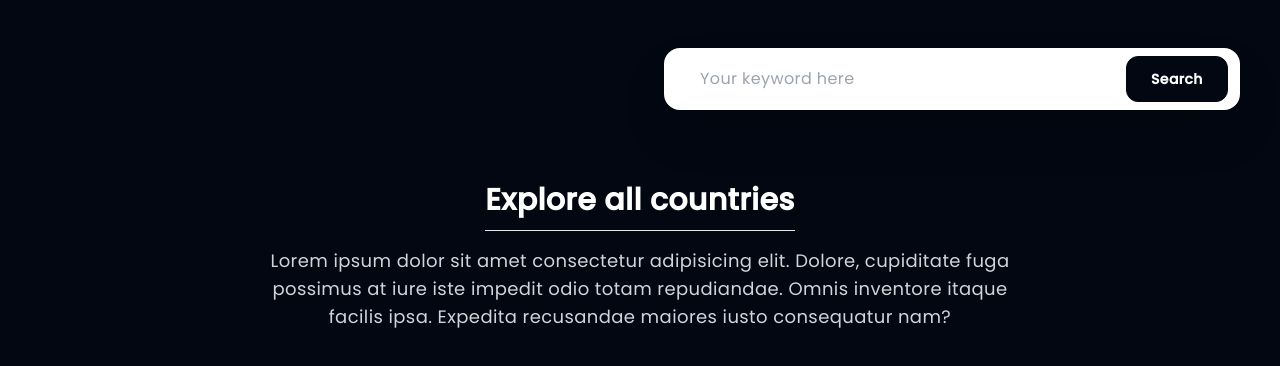
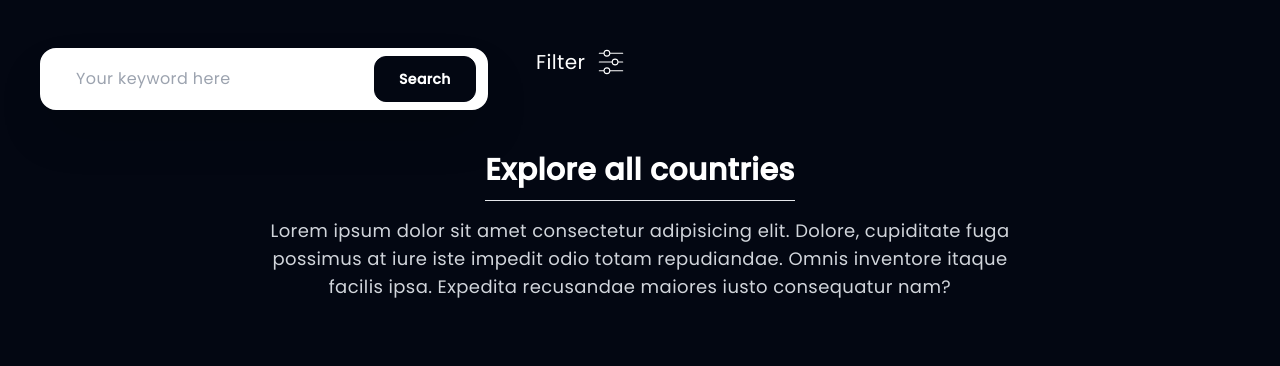
Before and after one commit to NiyonkuruEsther/sheCanCode, a React (Vite) app: page / in a window 1280 px wide. Shown: the top 366 px of the page. Built offline with nearby package versions, Linux system fonts and the light colour scheme; no server answers.

Commit message:
add filter dropdown menu

```diff
--- a/index.html
+++ b/index.html
@@ -10,7 +10,7 @@
       href="https://fonts.googleapis.com/css2?family=Poppins:wght@400;500&display=swap"
       rel="stylesheet"
     />
-    <title>Vite + React</title>
+    <title>Country information </title>
   </head>
   <body>
     <div id="root"></div>
--- a/src/components/Layout.jsx
+++ b/src/components/Layout.jsx
@@ -2,7 +2,7 @@ import PropTypes from "prop-types";
 
 const Layout = ({ children }) => {
   return (
-    <div className="font-poppins tracking-wide bg-gray-950 text-white min-h-screen h-full">
+    <div className="relative font-poppins tracking-wide bg-gray-950 text-white min-h-screen h-full overflow-hidden">
       <div className="max-w-[1200px] mx-auto">{children}</div>
     </div>
   );
--- a/src/components/menu/Filter.jsx
+++ b/src/components/menu/Filter.jsx
@@ -1,8 +1,43 @@
+/* eslint-disable no-unused-vars */
+import { useState } from "react";
 
 const Filter = () => {
+  const [showFilter, setShowFilter] = useState(false);
   return (
-    <div>filter</div>
-  )
-}
+    <div onClick={() => setShowFilter(!showFilter)}>
+      <div className="flex gap-3 relative select-none">
+        <h1 className="text-xl">Filter</h1>
+        <svg
+          className="w-7"
+          xmlns="http://www.w3.org/2000/svg"
+          viewBox="0 0 48 48"
+          id="Filter"
+        >
+          <path
+            d="M4 10h7.09a6 6 0 0 0 11.82 0H44a1 1 0 0 0 0-2H22.91A6 6 0 0 0 11.09 8H4a1 1 0 0 0 0 2zM17 5a4 4 0 1 1-4 4A4 4 0 0 1 17 5zM44 23H36.91a6 6 0 0 0-11.82 0H4a1 1 0 0 0 0 2H25.09a6 6 0 0 0 11.82 0H44a1 1 0 0 0 0-2zM31 28a4 4 0 1 1 4-4A4 4 0 0 1 31 28zM44 38H22.91a6 6 0 0 0-11.82 0H4a1 1 0 0 0 0 2h7.09a6 6 0 0 0 11.82 0H44a1 1 0 0 0 0-2zM17 43a4 4 0 1 1 4-4A4 4 0 0 1 17 43z"
+            data-name="Layer 15"
+            fill="#ffffff"
+            className="color000000 svgShape"
+          ></path>
+        </svg>
+        {showFilter && (
+          <div className="select-none absolute top-16 text-sm bg-white text-gray-950 rounded-lg shadow-md p-4">
+            <h3 className="text-nowrap">By continent</h3>
+            <hr className="my-2" />
+            <div className="cursor-pointer space-y-2 text-nowrap">
+              <p>Africa</p>
+              <p>North America</p>
+              <p>South America</p>
+              <p>Asia</p>
+              <p>Europe</p>
+              <p>Oceania</p>
+              <p>Antarctica</p>
+            </div>
+          </div>
+        )}
+      </div>
+    </div>
+  );
+};
 
-export default Filter
+export default Filter;
--- a/src/components/menu/Search.jsx
+++ b/src/components/menu/Search.jsx
@@ -2,7 +2,7 @@ const Search = () => {
   return (
     <div>
       <label
-        className="text-gray-950 ml-auto relative bg-white min-w-sm max-w-xl flex flex-col md:flex-row items-center justify-center border-4 border-white py-1 px-2 rounded-2xl gap-2 shadow-2xl  focus-within:border-blue-300"
+        className="text-gray-950 relative bg-white min-w-sm max-w-md flex flex-col md:flex-row items-center justify-center border-4 border-white py-1 px-2 rounded-2xl gap-2 shadow-2xl  focus-within:border-blue-300"
         htmlFor="search-bar"
       >
         <input
--- a/src/components/menu/index.jsx
+++ b/src/components/menu/index.jsx
@@ -1,9 +1,15 @@
+import Filter from "./Filter";
 import Search from "./Search";
 
 const Menu = () => {
   return (
-    <div className="py-12">
+    <div className="fixed flex gap-12 z-[1000] bg-gray-950 w-full top-0 pt-12">
       <Search />
+      <div className="flex gap-8">
+        <Filter />
+
+        {/* <Sort /> */}
+      </div>
     </div>
   );
 };
--- a/src/pages/Main.jsx
+++ b/src/pages/Main.jsx
@@ -23,7 +23,7 @@ const Main = () => {
 
   return (
     <Layout>
-      <div>
+      <div className="w-full mb-32 ">
         <Menu />
       </div>
       <div className="p-6 mb-12 flex flex-col gap-4 text-center items-center">
```
